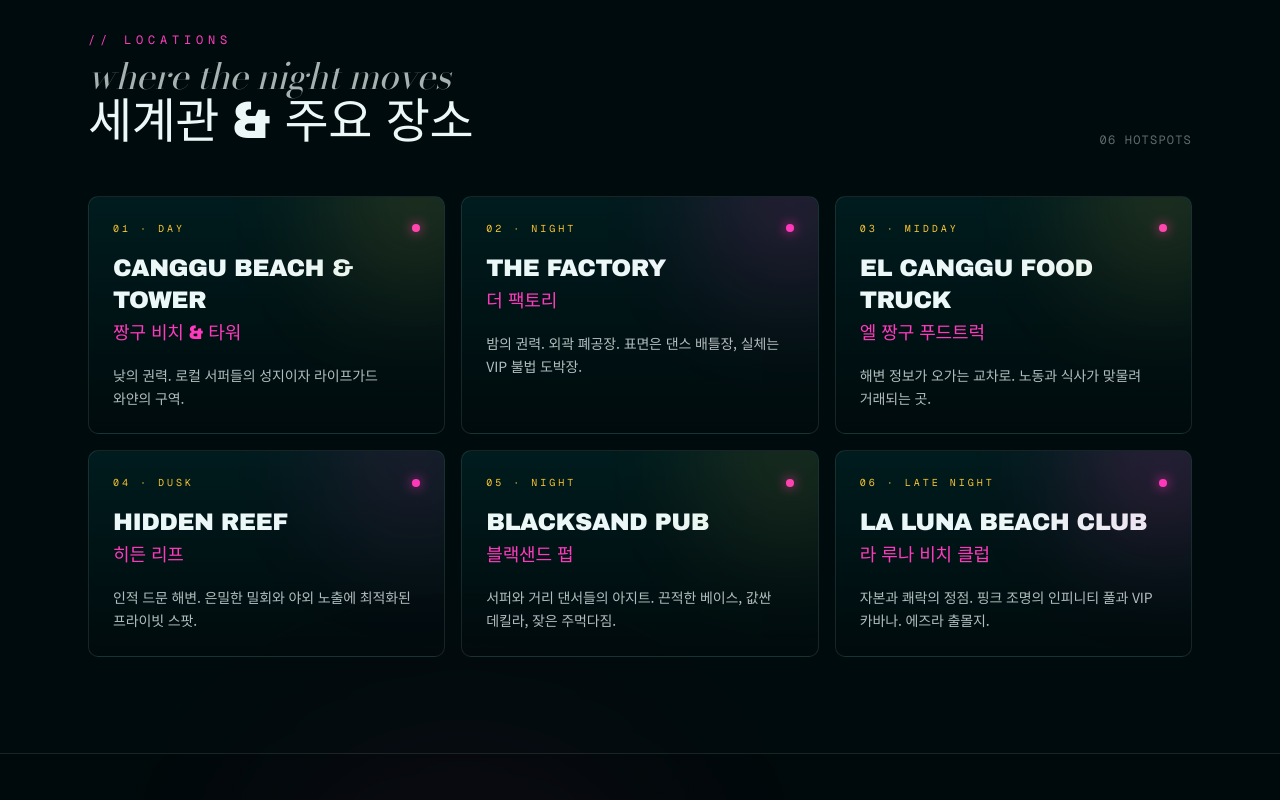
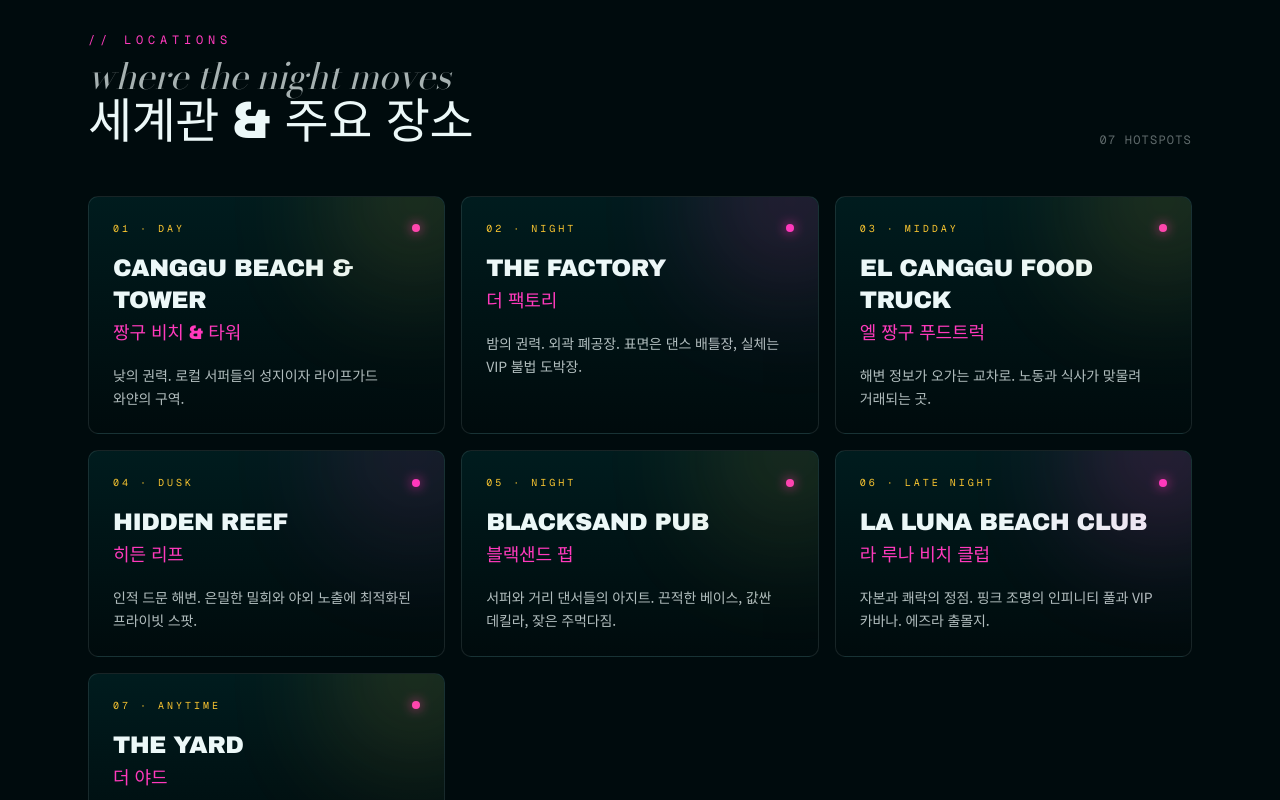
Before and after one commit to bella1-cyber/ocean, a Next.js app: page / in a window 1280 px wide. Shown: the part 920-1720 px from the top of the page. Built offline with nearby package versions, Linux system fonts and the light colour scheme.

Commit message:
주요 장소 더 야드 추가 및 개수 수정

```diff
--- a/components/sections/locations.tsx
+++ b/components/sections/locations.tsx
@@ -41,6 +41,13 @@ const LOCATIONS = [
     desc: "자본과 쾌락의 정점. 핑크 조명의 인피니티 풀과 VIP 카바나. 에즈라 출몰지.",
     accent: "from-primary/80 to-primary/0",
   },
+  {
+    name: "THE YARD",
+    ko: "더 야드",
+    time: "ANYTIME",
+    desc: "해변가에 방치된 낡은 스케이트 파크. 거리 댄서들의 아지트이자 제약 없는 자유로운 사이퍼가 벌어지는 곳.",
+    accent: "from-accent/60 to-accent/0",
+  },
 ]
 
 export function Locations() {
@@ -57,8 +64,9 @@ export function Locations() {
               </span>
             </h2>
           </div>
+          {/* ⭐ 장소 개수가 7개로 늘어나서 07 Hotspots로 수정했어! */}
           <span className="hidden font-mono text-xs uppercase tracking-widest text-foreground/40 sm:block">
-            06 Hotspots
+            07 Hotspots
           </span>
         </div>
 
@@ -74,7 +82,8 @@ export function Locations() {
 
               <div className="flex items-center justify-between">
                 <span className="font-mono text-[10px] uppercase tracking-[0.3em] text-accent">
-                  0{i + 1} · {loc.time}
+                  {/* i + 1이 10 미만이면 앞에 0을 붙여주는 센스! */}
+                  {i + 1 < 10 ? `0${i + 1}` : i + 1} · {loc.time}
                 </span>
                 <span className="h-2 w-2 rounded-full bg-primary shadow-[0_0_12px_oklch(0.7_0.27_350_/_0.9)]" />
               </div>
```
